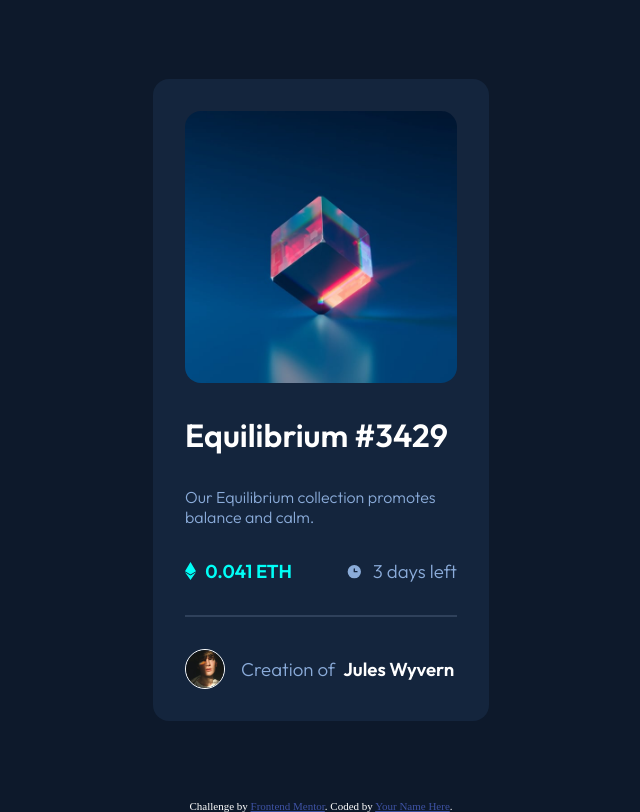
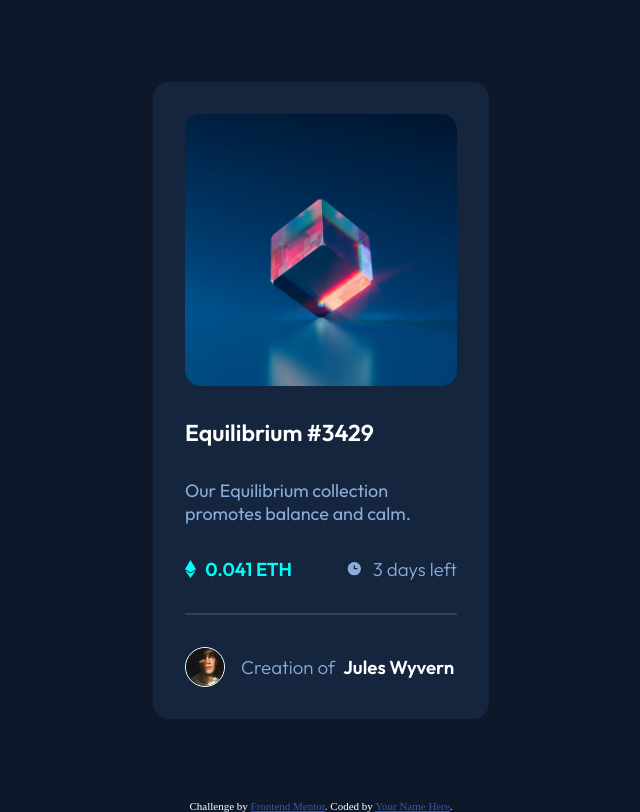
Before and after one commit to tuananh131001/NFT-preview-card-component, a plain HTML site: page index.html in a window 1280 px wide. Shown: the whole page, without its empty margins (319-959 px from the left). Drawn offline with Linux system fonts and the light colour scheme.

Commit message:
fix size

```diff
--- a/assets/css/style.css
+++ b/assets/css/style.css
@@ -45,13 +45,13 @@ main{
     border-radius: 1rem;
 }
 .card-box h1{
-    font-size: 2rem;
+    font-size: 1.4375rem;
 
 }
 .card-box .description h2{
     color:hsl(215, 51%, 70%);
-    font-size: 1rem;
-    font-weight: 300;
+    font-size: 1.125rem;
+    font-weight: 400;
 }
 .card-box .coin{
     display: flex;
```
